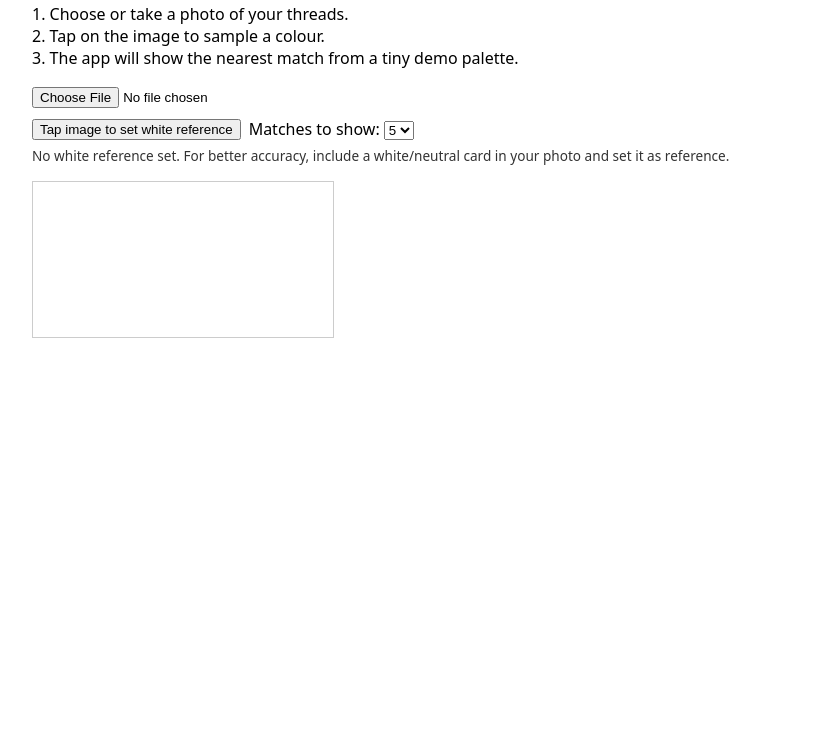
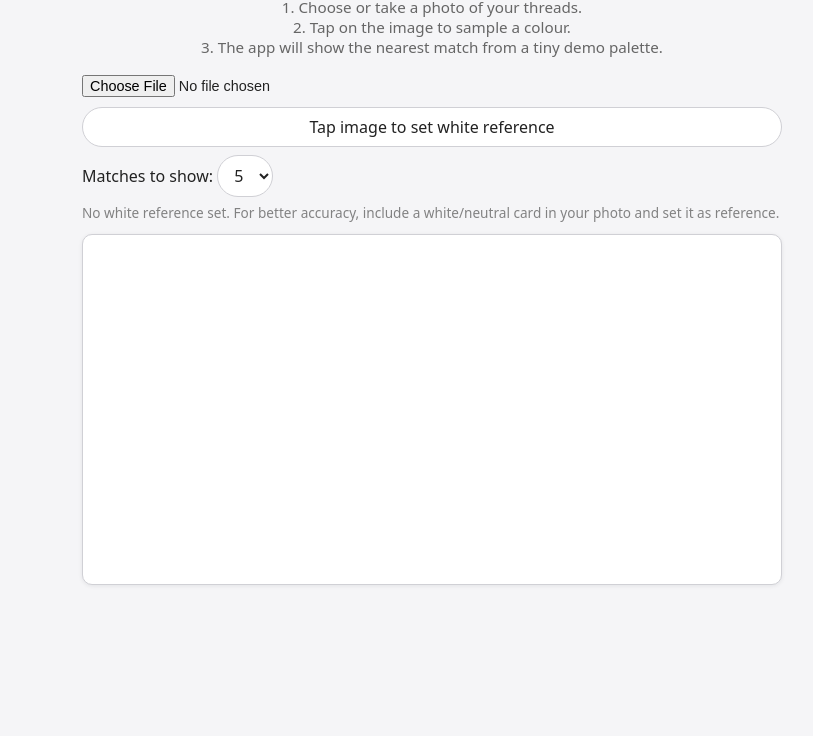
Before and after one commit to nathoyk/floss-matcher, a plain HTML site: page index.html in a window 1280 px wide. Shown: the part 64-800 px from the top of the page, without its empty margins (208-1021 px from the left). Drawn offline with Linux system fonts and the light colour scheme.

Commit message:
Add files via upload

```diff
--- a/index.html
+++ b/index.html
@@ -2,47 +2,131 @@
 <html lang="en">
 <head>
     <meta charset="UTF-8">
+    <meta name="viewport" content="width=device-width, initial-scale=1">
     <title>Floss Matcher PoC</title>
+
     <style>
+        :root {
+            --bg: #f5f5f7;
+            --card-bg: #ffffff;
+            --border: #d0d0d5;
+            --text-main: #222222;
+            --text-muted: #666666;
+            --accent: #2563eb;
+        }
+
         body {
             font-family: system-ui, -apple-system, BlinkMacSystemFont, "Segoe UI", sans-serif;
-            max-width: 800px;
-            margin: 20px auto;
-            padding: 0 10px;
+            max-width: 480px;
+            margin: 0 auto;
+            padding: 16px 12px 32px;
+            background: var(--bg);
+            color: var(--text-main);
         }
+
         h1 {
-            font-size: 1.4rem;
-            margin-bottom: 0.5rem;
+            font-size: 1.35rem;
+            margin: 0 0 0.25rem;
+            text-align: center;
         }
+
+        p {
+            font-size: 0.9rem;
+            margin: 0 0 10px;
+            text-align: center;
+            color: var(--text-muted);
+        }
+
+        #fileInput {
+            margin-top: 8px;
+            width: 100%;
+            font-size: 0.9rem;
+        }
+
+        /* Top controls (button + select) */
+        .row {
+            margin: 6px 0;
+        }
+
         #canvasWrapper {
-            margin-top: 10px;
-            border: 1px solid #ccc;
-            display: inline-block;
+            margin-top: 12px;
+            border-radius: 10px;
+            border: 1px solid var(--border);
+            display: block;
+            overflow: hidden;
+            background: var(--card-bg);
+            box-shadow: 0 1px 4px rgba(15, 23, 42, 0.08);
         }
+
         canvas {
-            max-width: 100%;
+            width: 100%;   /* full-width responsive */
             height: auto;
+            display: block;
             cursor: crosshair;
         }
+
         #results {
-            margin-top: 15px;
-            padding: 10px;
-            border: 1px solid #ddd;
+            margin-top: 16px;
+            padding: 12px;
+            border-radius: 12px;
+            border: 1px solid var(--border);
+            background: var(--card-bg);
+            box-shadow: 0 2px 6px rgba(15, 23, 42, 0.08);
+        }
+
+        .color-swatch {
+            width: 42px;
+            height: 42px;
             border-radius: 6px;
-            background: #fafafa;
-        }
-        .color-swatch {
-            width: 50px;
-            height: 50px;
-            border-radius: 4px;
             border: 1px solid #ccc;
             display: inline-block;
             vertical-align: middle;
             margin-right: 10px;
         }
-        .row {
-            margin: 6px 0;
+
+        #wbStatus {
+            margin-top: 6px;
+            font-size: 0.8rem;
+            color: var(--text-muted);
         }
+
+        button,
+        select {
+            font: inherit;
+            padding: 8px 12px;
+            border-radius: 999px;
+            border: 1px solid var(--border);
+            background: #ffffff;
+            color: var(--text-main);
+            outline: none;
+        }
+
+        button {
+            cursor: pointer;
+            transition: background 0.15s ease, box-shadow 0.15s ease, transform 0.05s ease;
+        }
+
+        button:hover {
+            background: #f3f4ff;
+            box-shadow: 0 1px 3px rgba(15, 23, 42, 0.15);
+        }
+
+        button:active {
+            transform: translateY(1px);
+            box-shadow: none;
+        }
+
+        /* Make white-ref button fill width on small screens */
+        #setWhiteBtn {
+            flex: 1 1 100%;
+        }
+
+        /* If you want the inline controls div to look nicer */
+        /* (You already have inline styles; this just complements them) */
+        div[style*="flex; flex-wrap"] {
+            margin-top: 12px;
+        }
+
         code {
             background: #eee;
             padding: 2px 4px;
@@ -71,9 +155,29 @@
         .match-label {
             font-style: italic;
             opacity: 0.8;
+            margin-left: 4px;
         }
 
+        /* Make headings inside results stand out a bit */
+        #results strong {
+            font-size: 0.95rem;
+        }
+
+        /* Slightly scale things up on larger screens (desktop/tablet) */
+        @media (min-width: 768px) {
+            body {
+                max-width: 700px;
+                padding-top: 24px;
+            }
+            h1 {
+                font-size: 1.5rem;
+            }
+            p {
+                font-size: 0.95rem;
+            }
+        }
     </style>
+
 </head>
 <body>
     <h1>Floss Matcher PoC</h1>
```
